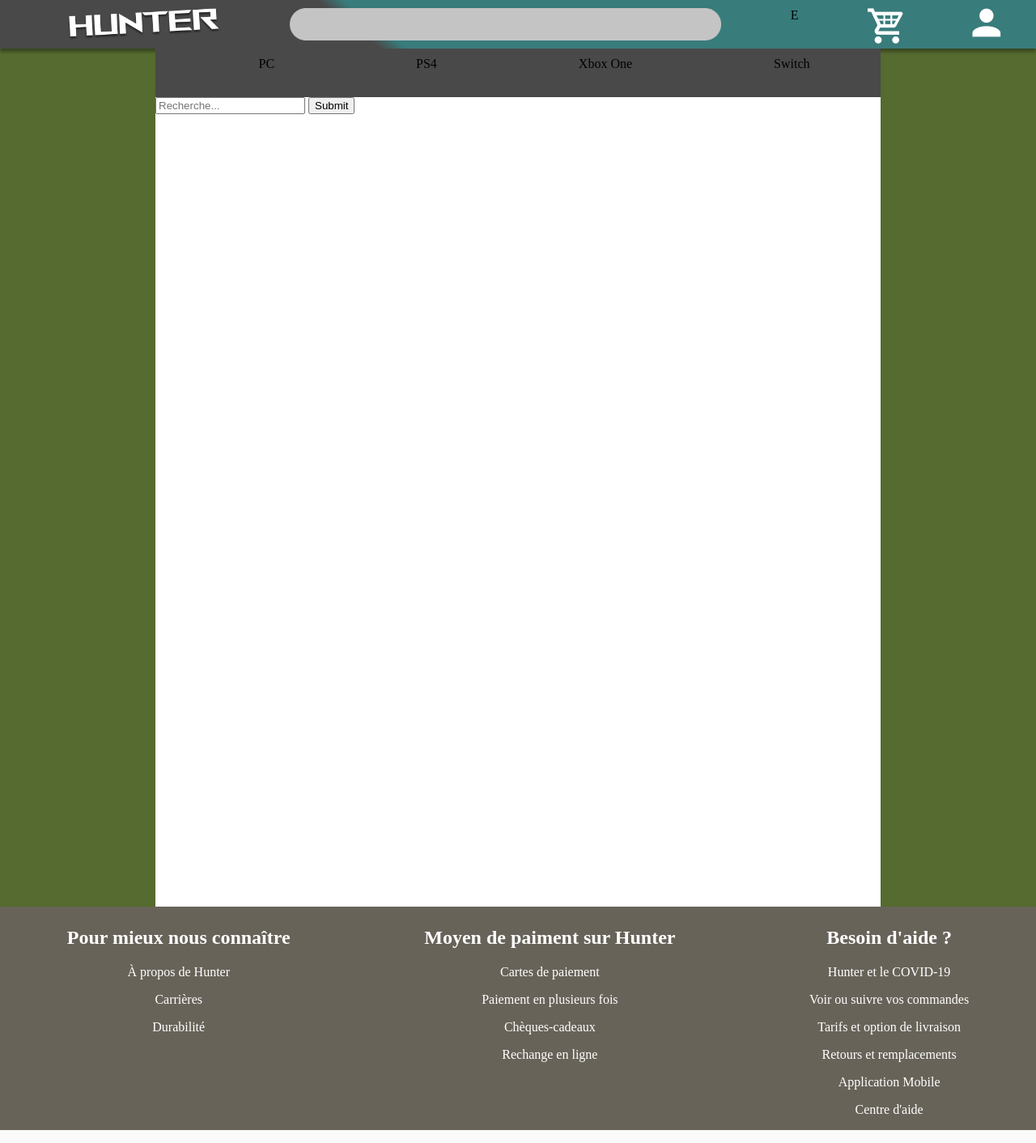
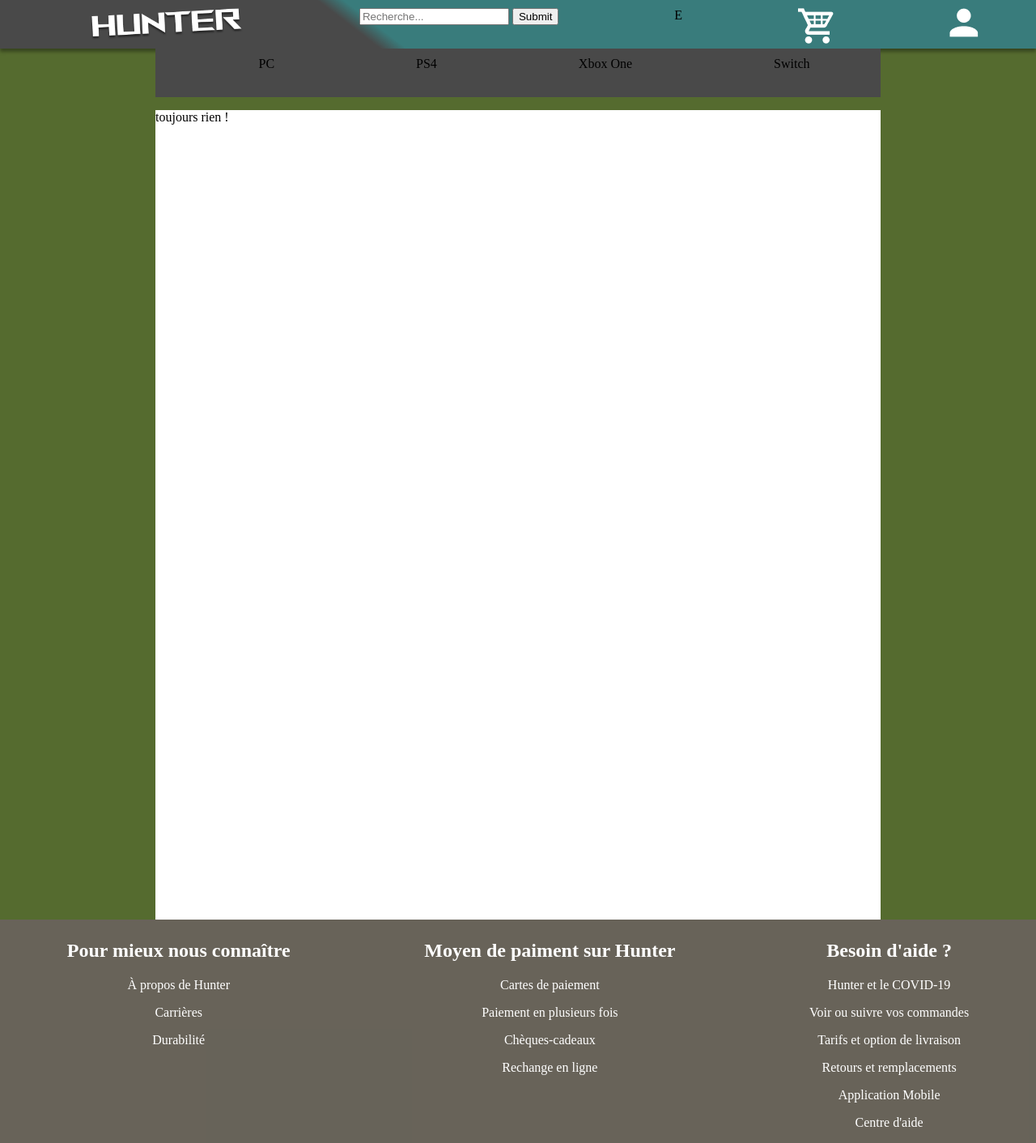
Before and after one commit to Kaeggame/Hunter.com, a PHP site: page / in a window 1280 px wide. Shown: the whole page at 81% size. Run offline with PHP 8.4, Linux system fonts and the light colour scheme.

Commit message:
recherche update
+ J'ai déplacé la barre de recherche (pour l'instant décorative) dans le header
J'en ai profité pour l'agrandir afin qu'elle colle avec le reste

- J'ai retiré la fausse barre de recherche au profit de la nouvelle

```diff
--- a/Index.php
+++ b/Index.php
@@ -18,7 +18,12 @@
         <header class="mainblock">
             <ul class="mainblock">
                 <li><img class="logo" src="images/hunterlogo.png"></li>
-                <li><img class="rec" src="images/Rectangle%20130.png" alt="un 'rectangle' vraiment dégueulasse"></li>
+                <li>
+                    <form method="GET">
+                        <input class="recherche" type="search" name="q" placeholder="Recherche..."/>
+                        <input class="envoyer" type="submit" name="Valider" />
+                    </form>
+                </li>
                 <li>E</li>
                 <li><img src="images/hunterbasket.png" alt="un panier commercial"></li>
                 <li><img src="images/hunterprofil.png" alt="une icône de profil"></li>
@@ -37,10 +42,7 @@
 
         <!-- Le contenu principal de la page -->
         <section class="mainblock">
-            <form method="GET">
-                <input type="search" name="q" placeholder="Recherche..."/>
-                <input type="submit" name="Valider"/>
-            </form>
+            <p>toujours rien !</p>
         </section>
 
         <!-- Le footer...juste le footer -->
--- a/css/header.css
+++ b/css/header.css
@@ -30,8 +30,10 @@ ul /* c'est les menus */
 
 .rec /* c'est pour la "barre de recherche, on la changera plus tard */
 {
+    width: 400px;
     height: 40px;
 }
+
 
 .logo
 {
```
Also changed, not shown: css/hunter.css (line endings or trailing spaces).
